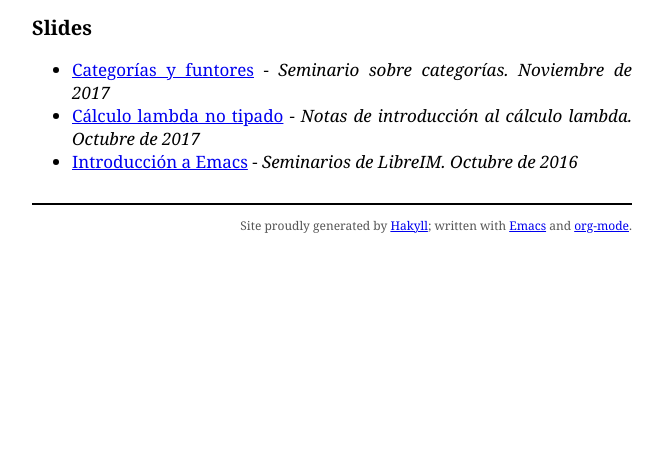
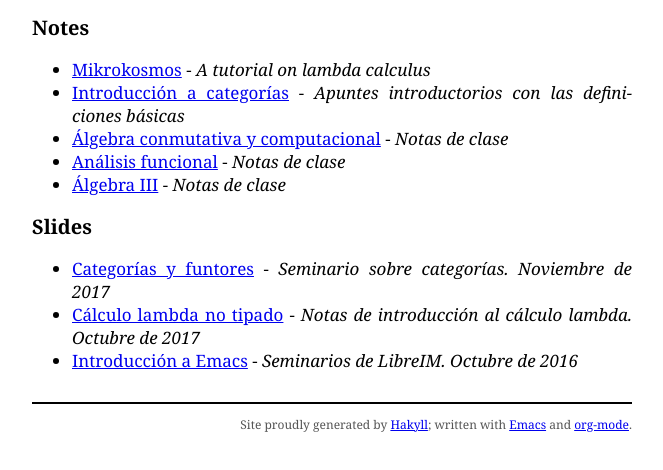
Before and after one commit to M42/blog, a plain HTML site: page docs/works.html in a window 1280 px wide. Shown: the part 116-586 px from the top of the page, without its empty margins (308-971 px from the left). Drawn offline with nearby package versions, Linux system fonts and the light colour scheme; some packages are replaced by stand-ins of ours; a web font is replaced by a local one.

Commit message:
Update works.org

```diff
--- a/docs/works.html
+++ b/docs/works.html
@@ -25,7 +25,15 @@
 
         <div id="content">
             <h1>Works</h1>
-            <h2 id="slides">Slides</h2>
+            <h2 id="notes">Notes</h2>
+<ul>
+<li><a href="https://m42.github.io/mikrokosmos/">Mikrokosmos</a> - <em>A tutorial on lambda calculus</em></li>
+<li><a href="https://github.com/M42/introCategorias">Introducción a categorías</a> - <em>Apuntes introductorios con las definiciones básicas</em></li>
+<li><a href="https://m42.github.io/math/conmutativa.html">Álgebra conmutativa y computacional</a> - <em>Notas de clase</em></li>
+<li><a href="https://m42.github.io/math/funcional.html">Análisis funcional</a> - <em>Notas de clase</em></li>
+<li><a href="https://m42.github.io/math/algebraiii.html">Álgebra III</a> - <em>Notas de clase</em></li>
+</ul>
+<h2 id="slides">Slides</h2>
 <ul>
 <li><a href="https://m42.github.io/talks/categorias.pdf">Categorías y funtores</a> - <em>Seminario sobre categorías. Noviembre de 2017</em></li>
 <li><a href="https://m42.github.io/talks/untypedlambda.pdf">Cálculo lambda no tipado</a> - <em>Notas de introducción al cálculo lambda. Octubre de 2017</em></li>
```
Also changed, not shown: 1 other file.
